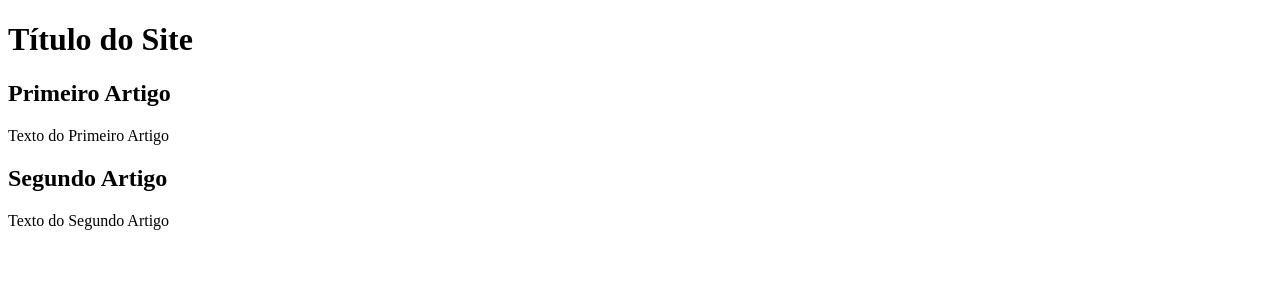
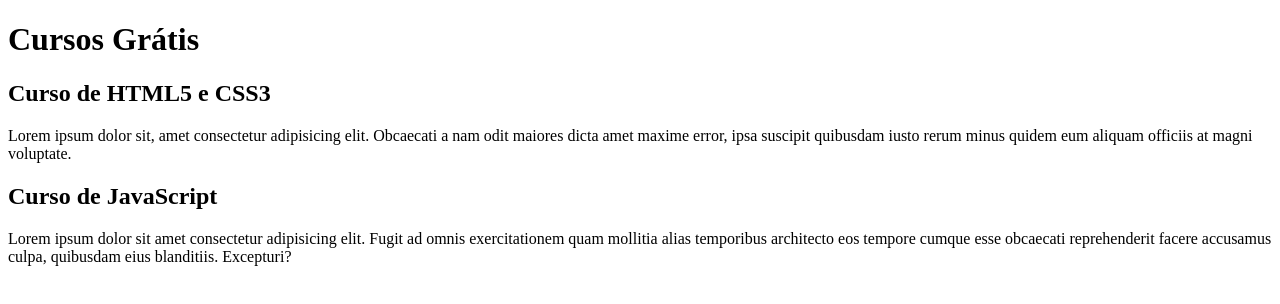
Before and after one commit to alanrodrigofreitas/projeto-website, a plain HTML site: page index.html in a window 1280 px wide. Drawn offline with Linux system fonts and the light colour scheme.

Commit message:
Update index.html

```diff
--- a/index.html
+++ b/index.html
@@ -3,20 +3,20 @@
 <head>
     <meta charset="UTF-8">
     <meta name="viewport" content="width=device-width, initial-scale=1.0">
-    <title>Título do Site</title>
+    <title>Cursos Grátis</title>
 </head>
 <body>
     <main>
         <header>
-            <h1>Título do Site</h1>
+            <h1>Cursos Grátis</h1>
         </header>
         <article>
-            <h2>Primeiro Artigo</h2>
-            <p>Texto do Primeiro Artigo</p>
+            <h2>Curso de HTML5 e CSS3</h2>
+            <p>Lorem ipsum dolor sit, amet consectetur adipisicing elit. Obcaecati a nam odit maiores dicta amet maxime error, ipsa suscipit quibusdam iusto rerum minus quidem eum aliquam officiis at magni voluptate.</p>
         </article>
         <article>
-            <h2>Segundo Artigo</h2>
-            <p>Texto do Segundo Artigo</p>
+            <h2>Curso de JavaScript</h2>
+            <p>Lorem ipsum dolor sit amet consectetur adipisicing elit. Fugit ad omnis exercitationem quam mollitia alias temporibus architecto eos tempore cumque esse obcaecati reprehenderit facere accusamus culpa, quibusdam eius blanditiis. Excepturi?</p>
         </article>
     </main>
 </body>
```
